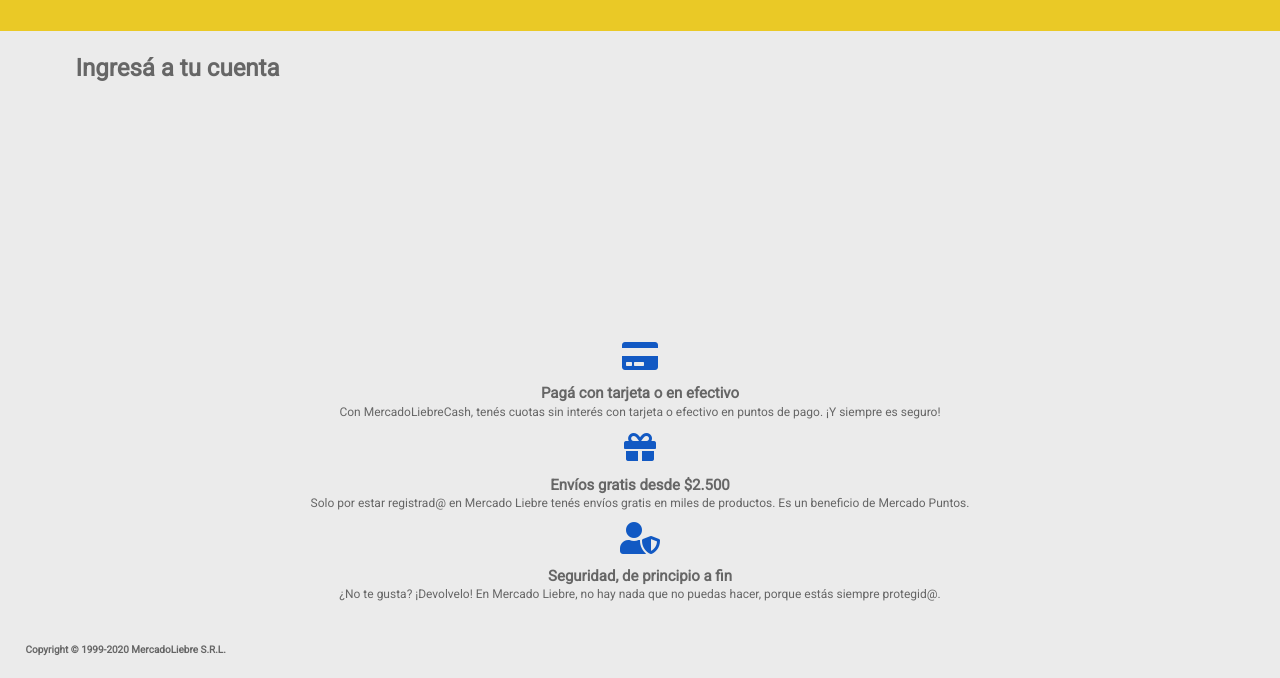
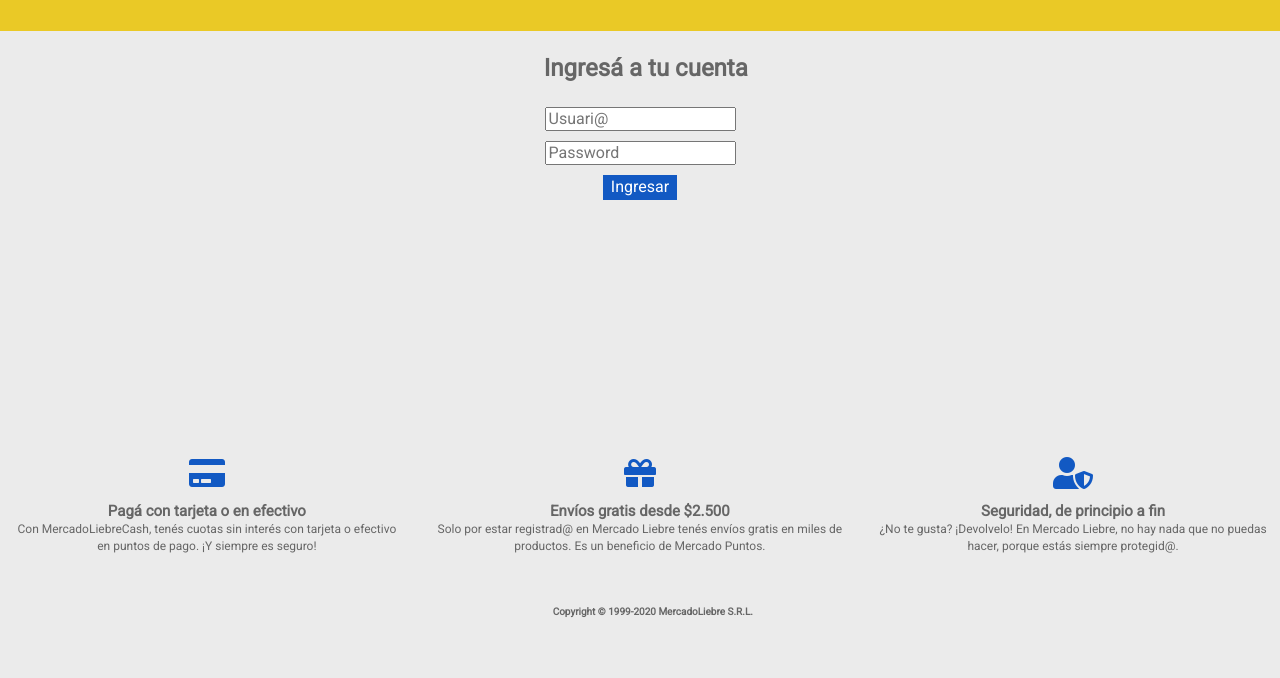
Before and after one commit to hernan87ok/mercadoliebre, a website: page views/login.html in a window 1280 px wide. Shown: the part 122-800 px from the top of the page. Drawn offline with Linux system fonts and the light colour scheme; files that its build step writes are made by us from their sources; files whose address does not match are found by name.

Commit message:
Se incluyen todas las ejercitaciones resueltas

```diff
--- a/public/css/styles-login.css
+++ b/public/css/styles-login.css
@@ -0,0 +1,31 @@
+.boton-ingresar {
+
+    background-color: #1259c3;
+    border: 2px solid #1259c3;
+    color: white;
+    transition: background-color 0.5s;
+
+
+
+}
+
+.div-boton {
+    text-align: center;
+}
+
+.div-boton:hover .boton-ingresar {
+    background-color: #0022AA;
+
+
+}
+
+@media (min-width: 769px) {
+
+
+.footer-flex {
+
+    display:flex;
+
+}
+
+}
--- a/public/css/styles-register.css
+++ b/public/css/styles-register.css
@@ -1,10 +1,38 @@
 .div-input {
 
     margin: 10px;
+    text-align: center;
 }
 
 .div-botones {
 
-    margin:30px;
+    text-align: center;
+
 
 }
+
+
+main h3, h4 {
+
+    text-align:center;
+
+}
+
+button {
+
+    background-color: #1259c3;
+    border: 2px solid #1259c3;
+    color: white;
+
+}
+
+@media (min-width: 769px) {
+
+
+    .footer-flex {
+
+        display:flex;
+
+    }
+
+    }
--- a/public/css/styles.css
+++ b/public/css/styles.css
@@ -149,8 +149,6 @@
 margin-right: 10px;
 margin-bottom: 50px;
 margin-top: -30px;
-
-
 
 }
 
@@ -346,6 +344,14 @@
 @media (min-width: 769px) {
 
 
+    .footer-flex {
+
+        display:flex;
+
+    }
+
+
+
     .responsive-logo {
         width: 200px;
     }
--- a/views/login.html
+++ b/views/login.html
@@ -17,6 +17,7 @@
     <link href="https://cdnjs.cloudflare.com/ajax/libs/font-awesome/5.15.3/css/all.min.css" rel="stylesheet"/>
     <link type="text/css" rel="stylesheet" href="css/styles.css">
     <link type="text/css" rel="stylesheet" href="css/styles-register.css">
+    <link type="text/css" rel="stylesheet" href="css/styles-login.css">
     <link type="text/css" rel="stylesheet" href="css/normalize.css">
     <meta name="viewport" content="width=device-width, initial-scale=1">
     <title>Regístrese en MercadoLiebre</title>
@@ -32,7 +33,10 @@
         <div class="main-header-top-bar">
             <i><img src="images/logo-mercado-liebre.svg" alt="Logo" class="responsive-logo"></i>
 
-            <i><input class="input-nav" placeholder="Buscar productos, marcas..."><i class="fas fa-search"></i></i>
+            <form class="form-searchbar" method="POST" action="/">
+                <!-- <i><input class="input-nav" placeholder="Buscar productos, marcas..."><i class="fas fa-search"></i></i> -->
+                <i><input type="text" required pattern=".{3,100}" placeholder="Buscar productos, marcas..." name="searchbar" id="searchbar"><button type="submit" ><i class="fas fa-search"></i></button></i>
+              </form>
 
             <i><h2 class="c-cuotas-tablet"> <i class="fas fa-hand-holding-usd"> </i>
                 Comprá en cuotas y sin tarjeta de crédito</h2 ></i>
@@ -53,8 +57,8 @@
         </ul>
 
         <ul class="right-navbar">
-            <li><a href="">Crea tu cuenta <i class="far fa-user-circle"></i></a></li>
-            <li><a href="">Ingresá <i class="fas fa-sign-in-alt"></i></a></li>
+            <li><a href="/register">Crea tu cuenta <i class="far fa-user-circle"></i></a></li>
+            <li><a href="/login">Ingresá <i class="fas fa-sign-in-alt"></i></a></li>
             <li><a href="">Mis compras <i class="fas fa-shopping-basket"></i></a></li>
         </ul>
     </nav>
@@ -72,10 +76,30 @@
         <h3>Ingresá a tu cuenta</h3>
 
 
-        <form>
+        <form class="form-login" action="/" method="POST">
 
+            <div class="div-input">
+                <label for="user">
+                 <input type="text" pattern=".{3,100}" placeholder="Usuari@" name="user" id="user">
+                </label>
+            </div>
+
+                <div class="div-input">
+                <label for="password">
+                    <input type="text" placeholder="Password" name="password" id="password">
+                </label>
+            </div>
+
+            <div class=div-boton>
+                <label for="boton-enviar">
+
+                    <button class="boton-ingresar" type="submit">Ingresar</button>
+
+                </label>
+            </div>
 
         </form>
+
 
 
 
@@ -97,32 +121,43 @@
 
 
     <footer>
+
+        <div class="footer-flex">
+
         <div class="tarjeta-footer">
          <i class="fas fa-credit-card"></i>
-        </div>
+
             <article class=article-footer>
 
                 <b>Pagá con tarjeta o en efectivo</b><br>
                 <small>Con MercadoLiebreCash, tenés cuotas sin interés con tarjeta o efectivo en puntos de pago. ¡Y siempre es seguro!</small>
 
             </article>
+        </div>
+
             <div class="regalo-footer">
             <i class="fas fa-gift"></i>
-             </div>
+
+
+
             <article class=article-footer>
 
                 <b>Envíos gratis desde $2.500</b><br>
                 <small>Solo por estar registrad@ en Mercado Liebre tenés envíos gratis en miles de
                 productos. Es un beneficio de Mercado Puntos.</small>
             </article>
+        </div>
             <div class="usuario-footer">
             <i class="fas fa-user-shield"></i>
-            </div>
+
             <article class=article-footer><b>Seguridad, de principio a fin</b><br>
 
                 <small>¿No te gusta? ¡Devolvelo! En Mercado Liebre, no hay nada que no puedas hacer,
                 porque estás siempre protegid@.</small>
             </article>
+        </div>
+
+         </div>
             <br>
             <article class=article-copyright><h4>Copyright © 1999-2020 MercadoLiebre S.R.L.</h4>
             </article>
```
Also changed, not shown: views/home.html (+19 -5 lines), views/register.html (+48 -32 lines).
